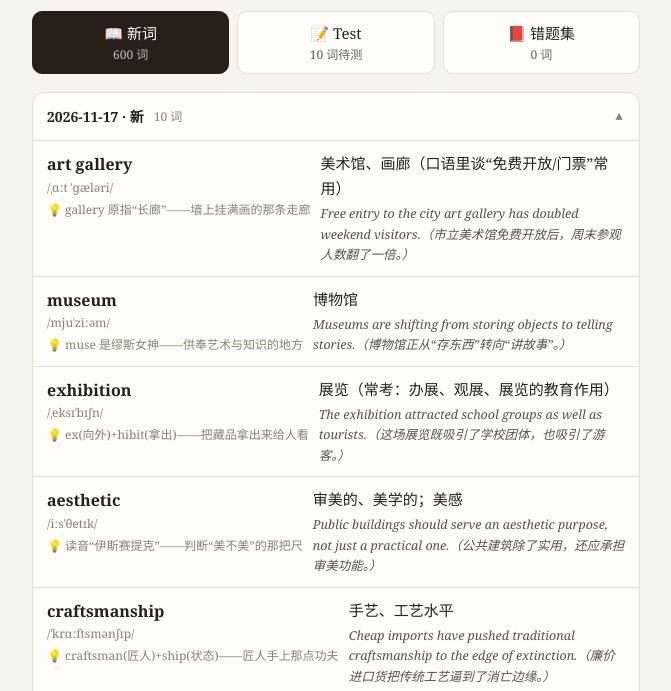
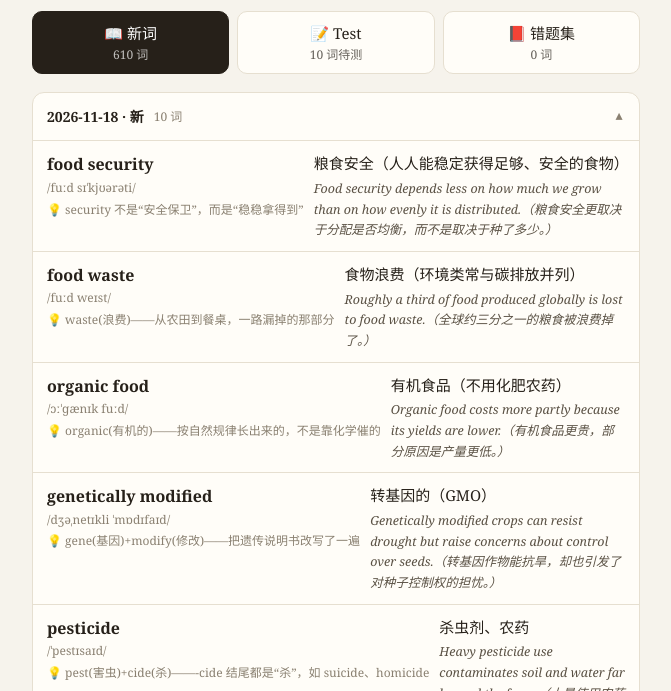
Before and after one commit to 3279549719-dotcom/3279549719-dotcom.github.io, a plain HTML site: page index.html in a window 1280 px wide. Shown: the part 109-800 px from the top of the page, without its empty margins (304-975 px from the left). Drawn offline with Linux system fonts and the light colour scheme.

Commit message:
Add batch 2026-11-18 to index (data-39)

```diff
--- a/index.html
+++ b/index.html
@@ -63,6 +63,7 @@
 <script src="data-batches-36.js"></script>
 <script src="data-batches-37.js"></script>
 <script src="data-batches-38.js"></script>
+<script src="data-batches-39.js"></script>
 <script src="app.js"></script>
 <script src="app-2.js"></script>
 
```
